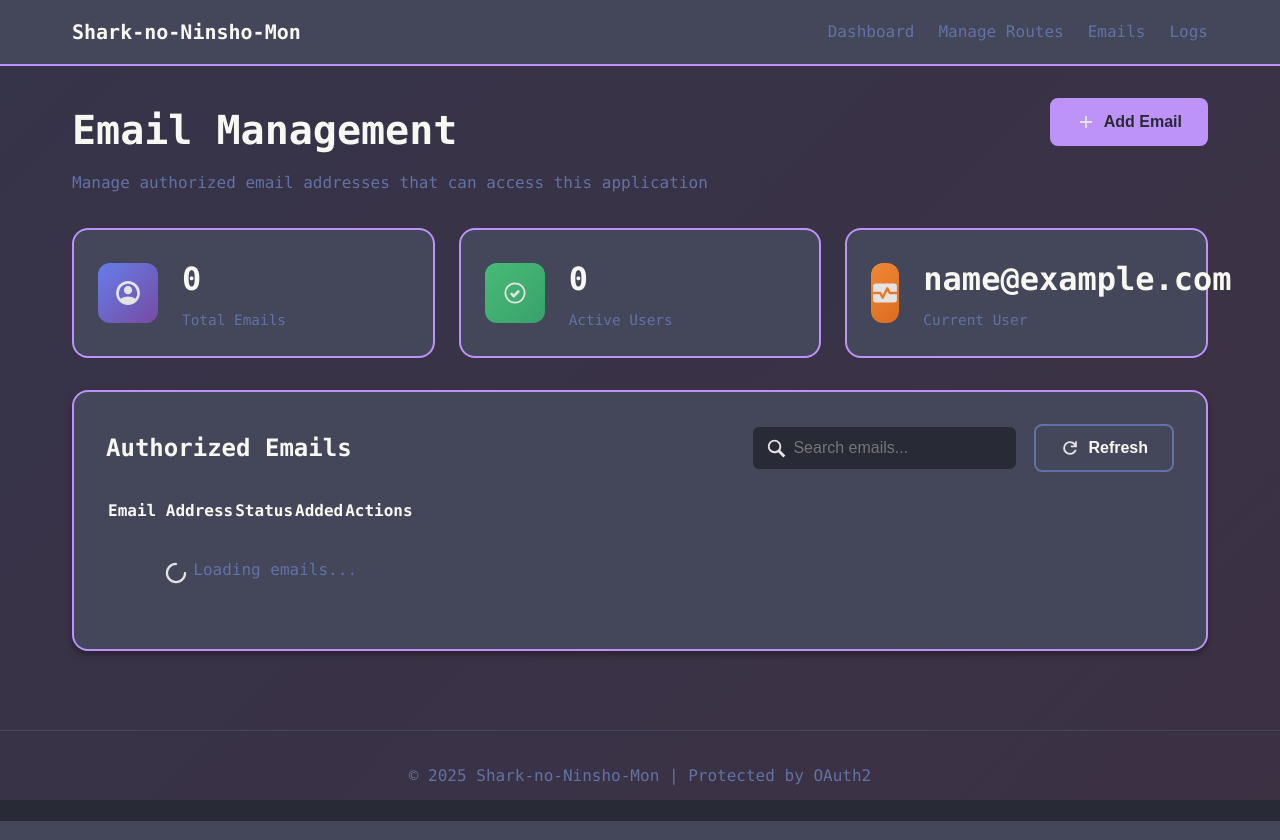
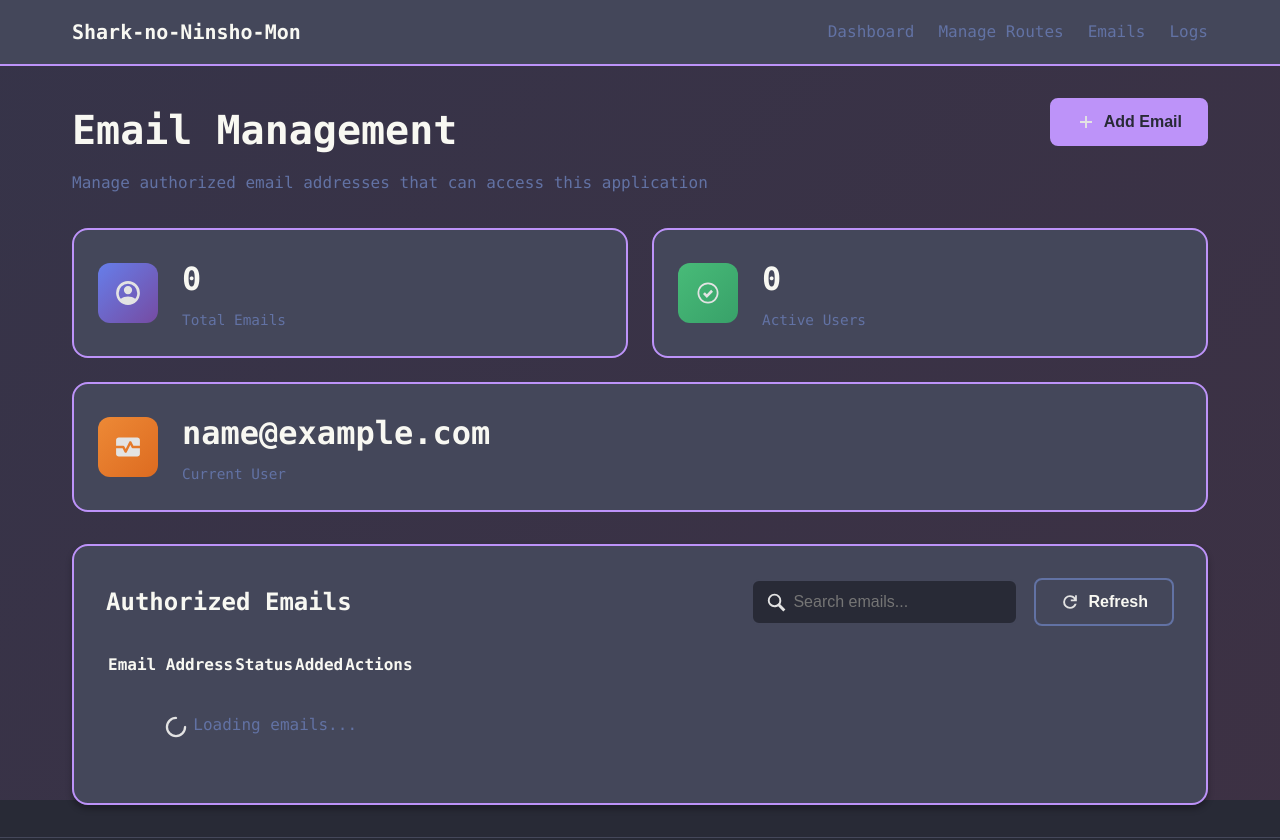
Before and after one commit to HaiNick/Shark-no-Ninsho-Mon, a Flask app: template app/templates/emails.html in a window 1280 px wide. Shown: the top 840 px of the page. Run offline with Flask 3, Linux system fonts and the light colour scheme; the template is opened without the code that fills it: most values are stand-ins (such as "Sample title", 1, 10 or a date in 2020).

Commit message:
feat(emails): update layout and styles for stats grid and email actions for improved user experience

```diff
--- a/app/static/css/emails.css
+++ b/app/static/css/emails.css
@@ -28,7 +28,7 @@
    ============================================================================ */
 .stats-grid {
     display: grid;
-    grid-template-columns: repeat(auto-fit, minmax(250px, 1fr));
+    grid-template-columns: repeat(2, 1fr);
     gap: 1.5rem;
     margin-bottom: 2rem;
 }
@@ -43,6 +43,10 @@
     align-items: center;
     gap: 1.5rem;
     transition: all 0.3s ease;
+}
+
+.stat-card-full {
+    grid-column: 1 / -1;
 }
 
 .stat-card:hover {
@@ -520,6 +524,10 @@ form {
         grid-template-columns: 1fr;
     }
 
+    .stat-card-full {
+        grid-column: 1;
+    }
+
     .table-actions {
         flex-direction: column;
         width: 100%;
--- a/app/static/js/emails.js
+++ b/app/static/js/emails.js
@@ -96,12 +96,11 @@ function renderEmails(emailList) {
                 <td>
                     <div class="email-actions">
                         ${!isCurrent ? `
-                            <button class="btn-remove" onclick="confirmRemoveEmail('${email}')" title="Remove email">
-                                <img src="/static/icons/delete.svg" alt="" style="width: 14px; height: 14px;" aria-hidden="true">
-                                Remove
+                            <button class="btn-icon delete" onclick="confirmRemoveEmail('${email}')" title="Remove email">
+                                <img src="/static/icons/delete.svg" alt="Delete" style="width: 18px; height: 18px;" aria-hidden="true">
                             </button>
                         ` : `
-                            <span class="text-muted">Current user</span>
+                            <span class="text-muted">-</span>
                         `}
                     </div>
                 </td>
--- a/app/templates/emails.html
+++ b/app/templates/emails.html
@@ -51,6 +51,7 @@
 
     <!-- Stats Cards -->
     <div class="stats-grid" id="stats-grid">
+        <!-- Top Row: Total and Active Users -->
         <div class="stat-card">
             <div class="stat-icon" style="background: linear-gradient(135deg, #667eea 0%, #764ba2 100%);">
                 <img src="{{ url_for('static', filename='icons/account_circle.svg') }}" alt="" class="icon" aria-hidden="true">
@@ -71,7 +72,8 @@
             </div>
         </div>
 
-        <div class="stat-card">
+        <!-- Bottom Row: Current User - Full Width -->
+        <div class="stat-card stat-card-full">
             <div class="stat-icon" style="background: linear-gradient(135deg, #ed8936 0%, #dd6b20 100%);">
                 <img src="{{ url_for('static', filename='icons/monitor_heart.svg') }}" alt="" class="icon" aria-hidden="true">
             </div>
```
